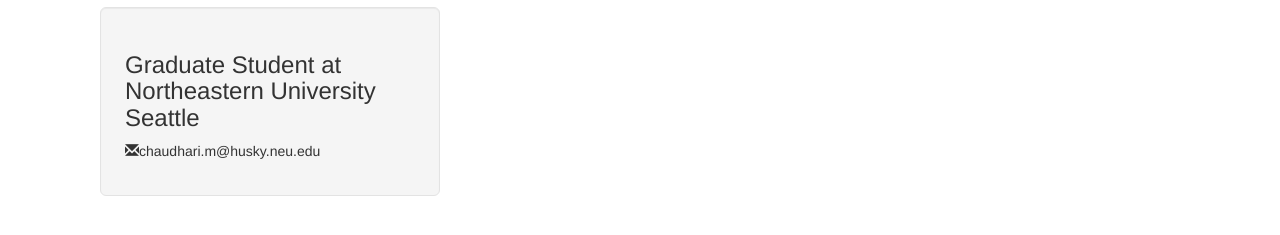
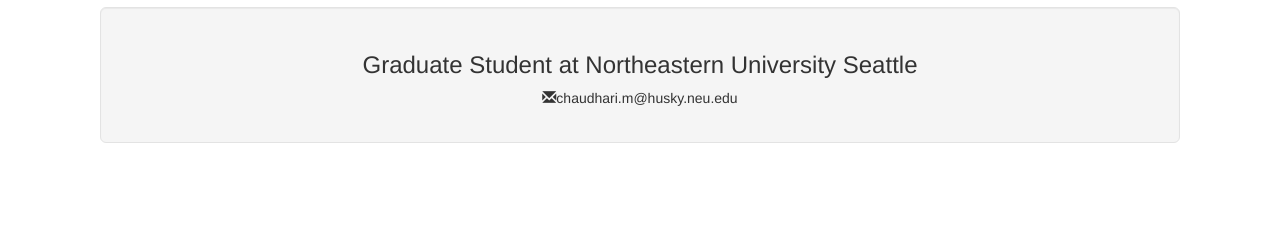
Before and after one commit to manasichaudhari/CS5610-Summer2017-WebDev-Manasi, a website: page public/index.html in a window 1280 px wide. Shown: the part 53-288 px from the top of the page. Drawn offline with nearby package versions, Linux system fonts and the light colour scheme.

Commit message:
Index file updated for ass1

```diff
--- a/public/index.html
+++ b/public/index.html
@@ -35,10 +35,10 @@
     </nav>
 
     <div class="row container-fluid center-block">
-        <div class="col-md-4">
+        <div class="col-md-12">
             <div class="well well-lg">
-                <h3>Graduate Student at Northeastern University Seattle </h3>
-                <p> <span class="glyphicon glyphicon-envelope"></span>chaudhari.m@husky.neu.edu</p>
+                <h3 class="h3-responsive text-center">Graduate Student at Northeastern University Seattle </h3>
+                <p class="h2-responsive text-center"> <span class="glyphicon glyphicon-envelope"></span>chaudhari.m@husky.neu.edu</p>
             </div>
         </div>
     </div>
```
